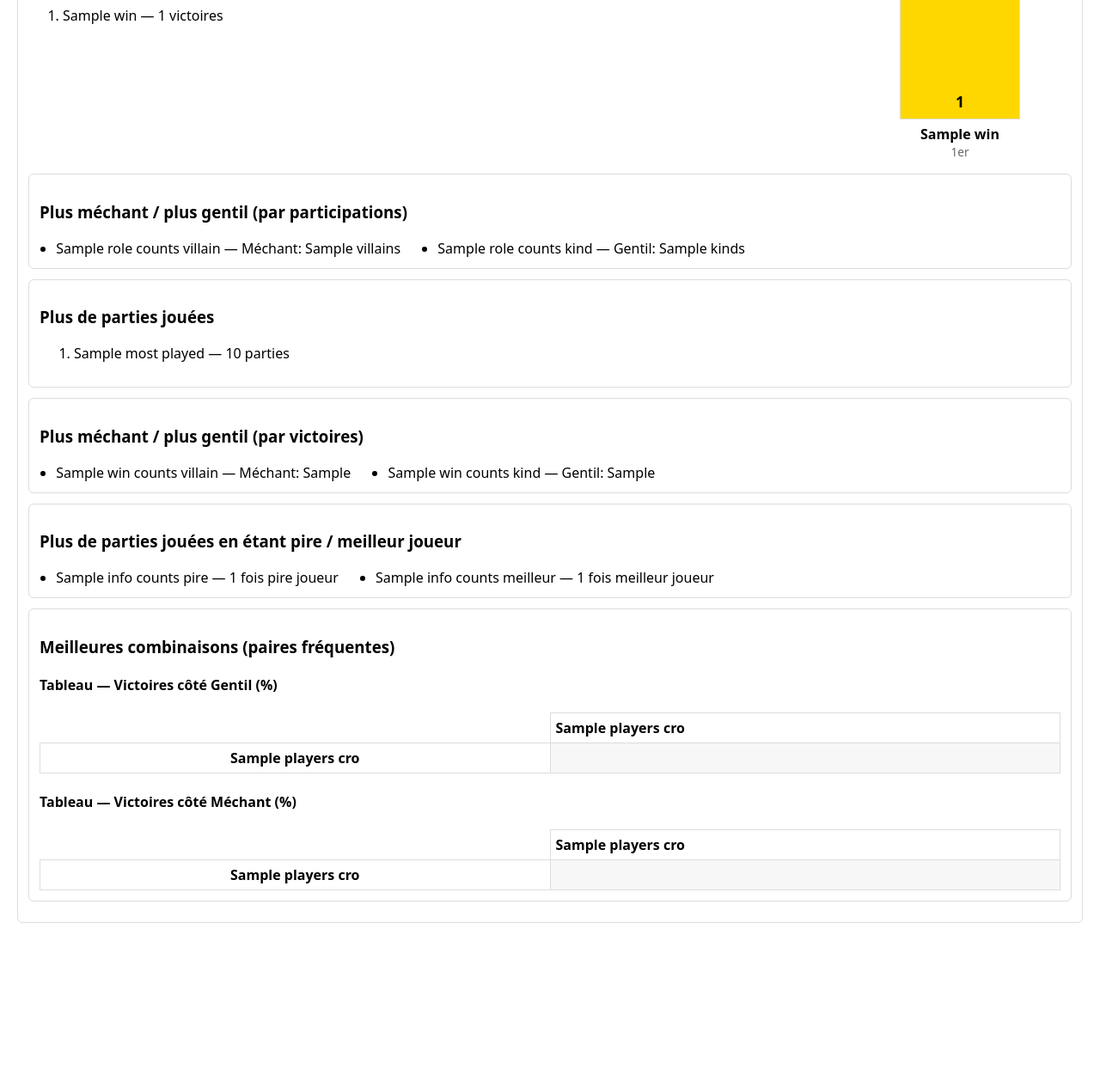
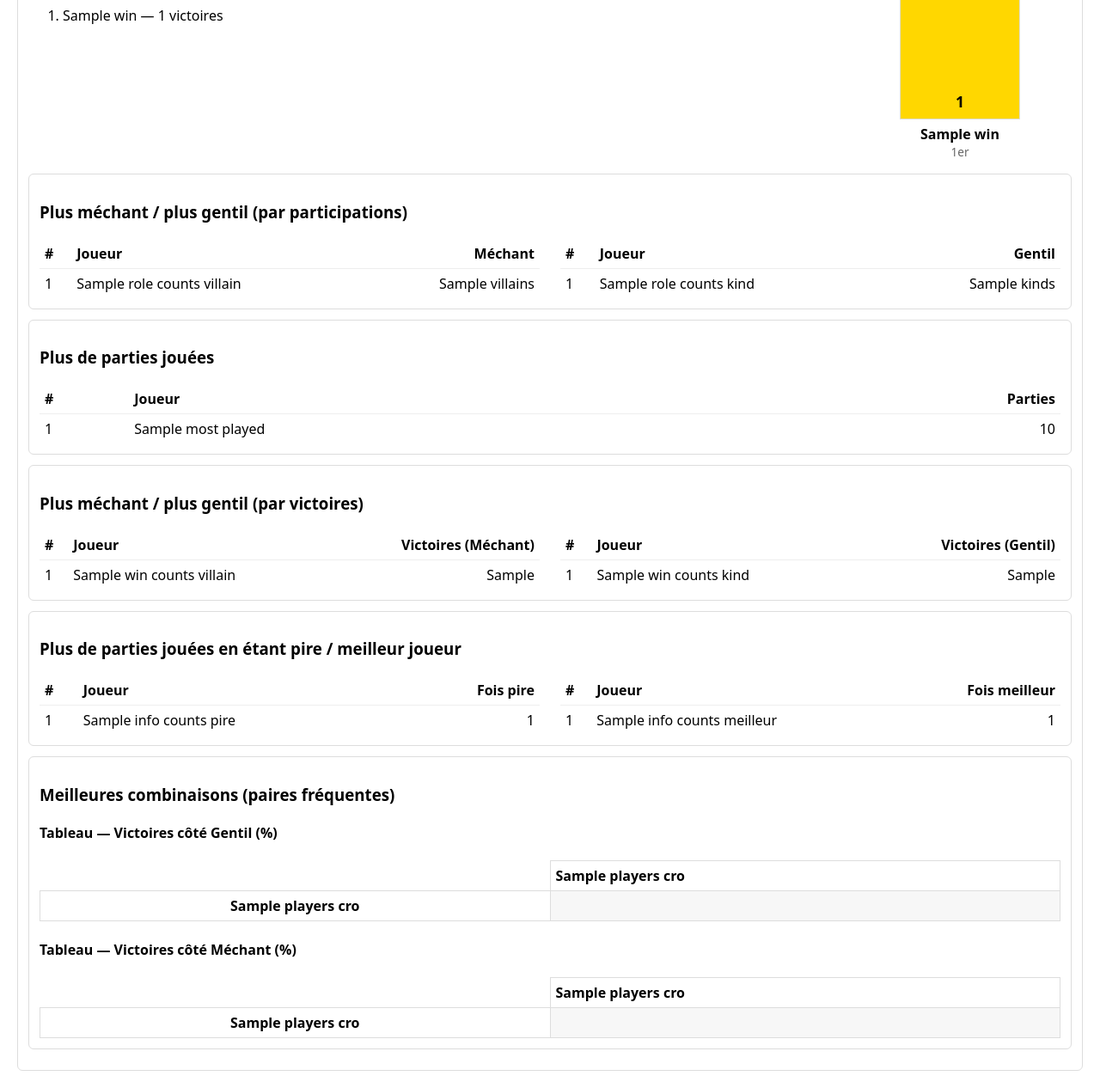
Before and after one commit to Maxime-Dewit/time_bomb_stat, a Django app: template game/templates/stats.html in a window 1280 px wide. Shown: the part 212-1478 px from the top of the page at 86% size. Before the commit the page ends 1286 px from the top, so only its background shows below. Run offline with Django 4.2, Linux system fonts and the light colour scheme; the template is opened without the code that fills it: most values are stand-ins (such as "Sample title", 1, 10 or a date in 2020); lists and menus that the app fills with data are empty.

Commit message:
add style

```diff
--- a/game/templates/stats.html
+++ b/game/templates/stats.html
@@ -37,68 +37,96 @@
 <div class="card">
   <h3>Plus méchant / plus gentil (par participations)</h3>
   <div style="display:flex; gap:1.5rem; align-items:flex-start;">
-    <ul style="margin:0; padding-left:1.2rem;">
+    <table style="border-collapse:collapse; width:50%">
+      <thead>
+        <tr><th style="text-align:left; padding:6px">#</th><th style="text-align:left; padding:6px">Joueur</th><th style="text-align:right; padding:6px">Méchant</th></tr>
+      </thead>
+      <tbody>
       {% for p in role_counts_villains %}
-        <li>{{ p.name }} — Méchant: {{ p.villains }}</li>
+        <tr style="border-top:1px solid #eee"><td style="padding:6px">{{ forloop.counter }}</td><td style="padding:6px">{{ p.name }}</td><td style="padding:6px; text-align:right">{{ p.villains }}</td></tr>
       {% empty %}
-        <li>Aucune donnée</li>
+        <tr><td colspan="3" style="padding:6px">Aucune donnée</td></tr>
       {% endfor %}
-    </ul>
-    <ul style="margin:0; padding-left:1.2rem;">
+      </tbody>
+    </table>
+
+    <table style="border-collapse:collapse; width:50%">
+      <thead>
+        <tr><th style="text-align:left; padding:6px">#</th><th style="text-align:left; padding:6px">Joueur</th><th style="text-align:right; padding:6px">Gentil</th></tr>
+      </thead>
+      <tbody>
       {% for p in role_counts_kinds %}
-        <li>{{ p.name }} — Gentil: {{ p.kinds }}</li>
+        <tr style="border-top:1px solid #eee"><td style="padding:6px">{{ forloop.counter }}</td><td style="padding:6px">{{ p.name }}</td><td style="padding:6px; text-align:right">{{ p.kinds }}</td></tr>
       {% empty %}
-        <li>Aucune donnée</li>
+        <tr><td colspan="3" style="padding:6px">Aucune donnée</td></tr>
       {% endfor %}
-    </ul>
+      </tbody>
+    </table>
   </div>
 </div>
 <div class="card">
   <h3>Plus de parties jouées</h3>
-  <ol>
+  <table style="width:100%; border-collapse:collapse">
+    <thead><tr><th style="text-align:left;padding:6px">#</th><th style="text-align:left;padding:6px">Joueur</th><th style="text-align:right;padding:6px">Parties</th></tr></thead>
+    <tbody>
     {% for p in most_played %}
-      <li>{{ p.name }} — {{ p.total }} parties</li>
+      <tr style="border-top:1px solid #eee"><td style="padding:6px">{{ forloop.counter }}</td><td style="padding:6px">{{ p.name }}</td><td style="padding:6px; text-align:right">{{ p.total }}</td></tr>
     {% empty %}
-      <li>Aucune donnée</li>
+      <tr><td colspan="3" style="padding:6px">Aucune donnée</td></tr>
     {% endfor %}
-  </ol>
+    </tbody>
+  </table>
 </div>
 <div class="card">
   <h3>Plus méchant / plus gentil (par victoires)</h3>
   <div style="display:flex; gap:1.5rem; align-items:flex-start;">
-    <ul style="margin:0; padding-left:1.2rem;">
+    <table style="border-collapse:collapse; width:50%">
+      <thead><tr><th style="text-align:left;padding:6px">#</th><th style="text-align:left;padding:6px">Joueur</th><th style="text-align:right;padding:6px">Victoires (Méchant)</th></tr></thead>
+      <tbody>
       {% for p in win_counts_villains %}
-        <li>{{ p.name }} — Méchant: {{ p.villain_wins }}</li>
+        <tr style="border-top:1px solid #eee"><td style="padding:6px">{{ forloop.counter }}</td><td style="padding:6px">{{ p.name }}</td><td style="padding:6px; text-align:right">{{ p.villain_wins }}</td></tr>
       {% empty %}
-        <li>Aucune donnée</li>
+        <tr><td colspan="3" style="padding:6px">Aucune donnée</td></tr>
       {% endfor %}
-    </ul>
-    <ul style="margin:0; padding-left:1.2rem;">
+      </tbody>
+    </table>
+
+    <table style="border-collapse:collapse; width:50%">
+      <thead><tr><th style="text-align:left;padding:6px">#</th><th style="text-align:left;padding:6px">Joueur</th><th style="text-align:right;padding:6px">Victoires (Gentil)</th></tr></thead>
+      <tbody>
       {% for p in win_counts_kinds %}
-        <li>{{ p.name }} — Gentil: {{ p.kind_wins }}</li>
+        <tr style="border-top:1px solid #eee"><td style="padding:6px">{{ forloop.counter }}</td><td style="padding:6px">{{ p.name }}</td><td style="padding:6px; text-align:right">{{ p.kind_wins }}</td></tr>
       {% empty %}
-        <li>Aucune donnée</li>
+        <tr><td colspan="3" style="padding:6px">Aucune donnée</td></tr>
       {% endfor %}
-    </ul>
+      </tbody>
+    </table>
   </div>
 </div>
 <div class="card">
   <h3>Plus de parties jouées en étant pire / meilleur joueur</h3>
   <div style="display:flex; gap:1.5rem; align-items:flex-start;">
-    <ul style="margin:0; padding-left:1.2rem;">
+    <table style="border-collapse:collapse; width:50%">
+      <thead><tr><th style="text-align:left;padding:6px">#</th><th style="text-align:left;padding:6px">Joueur</th><th style="text-align:right;padding:6px">Fois pire</th></tr></thead>
+      <tbody>
       {% for p in info_counts_pire %}
-        <li>{{ p.name }} — {{ p.pire_count }} fois pire joueur</li>
+        <tr style="border-top:1px solid #eee"><td style="padding:6px">{{ forloop.counter }}</td><td style="padding:6px">{{ p.name }}</td><td style="padding:6px; text-align:right">{{ p.pire_count }}</td></tr>
       {% empty %}
-        <li>Aucune donnée</li>
+        <tr><td colspan="3" style="padding:6px">Aucune donnée</td></tr>
       {% endfor %}
-    </ul>
-    <ul style="margin:0; padding-left:1.2rem;">
+      </tbody>
+    </table>
+
+    <table style="border-collapse:collapse; width:50%">
+      <thead><tr><th style="text-align:left;padding:6px">#</th><th style="text-align:left;padding:6px">Joueur</th><th style="text-align:right;padding:6px">Fois meilleur</th></tr></thead>
+      <tbody>
       {% for p in info_counts_meilleur %}
-        <li>{{ p.name }} — {{ p.meilleur_count }} fois meilleur joueur</li>
+        <tr style="border-top:1px solid #eee"><td style="padding:6px">{{ forloop.counter }}</td><td style="padding:6px">{{ p.name }}</td><td style="padding:6px; text-align:right">{{ p.meilleur_count }}</td></tr>
       {% empty %}
-        <li>Aucune donnée</li>
+        <tr><td colspan="3" style="padding:6px">Aucune donnée</td></tr>
       {% endfor %}
-    </ul>
+      </tbody>
+    </table>
   </div>
 </div>
 <div class="card">
```
Also changed, not shown: game/templates/manage_game.html (+16 -0 lines), game/views.py (+22 -8 lines).
